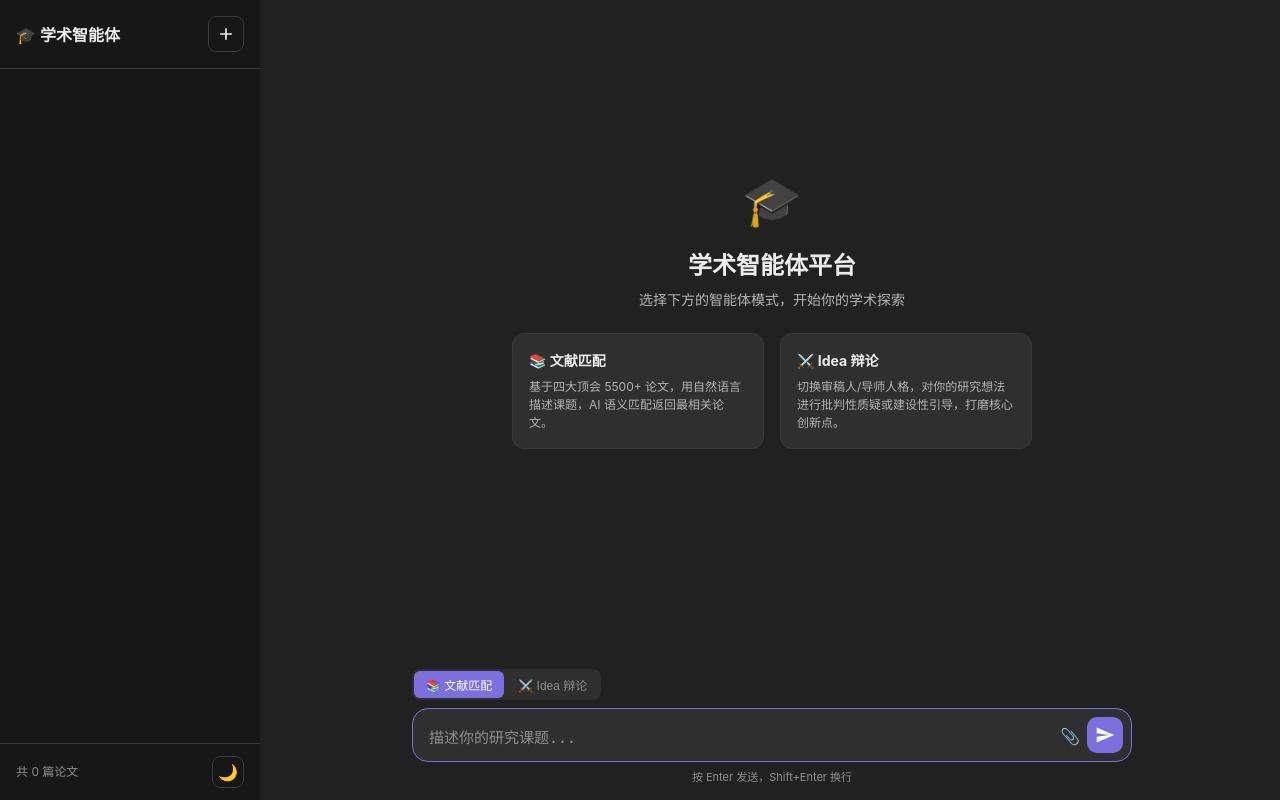
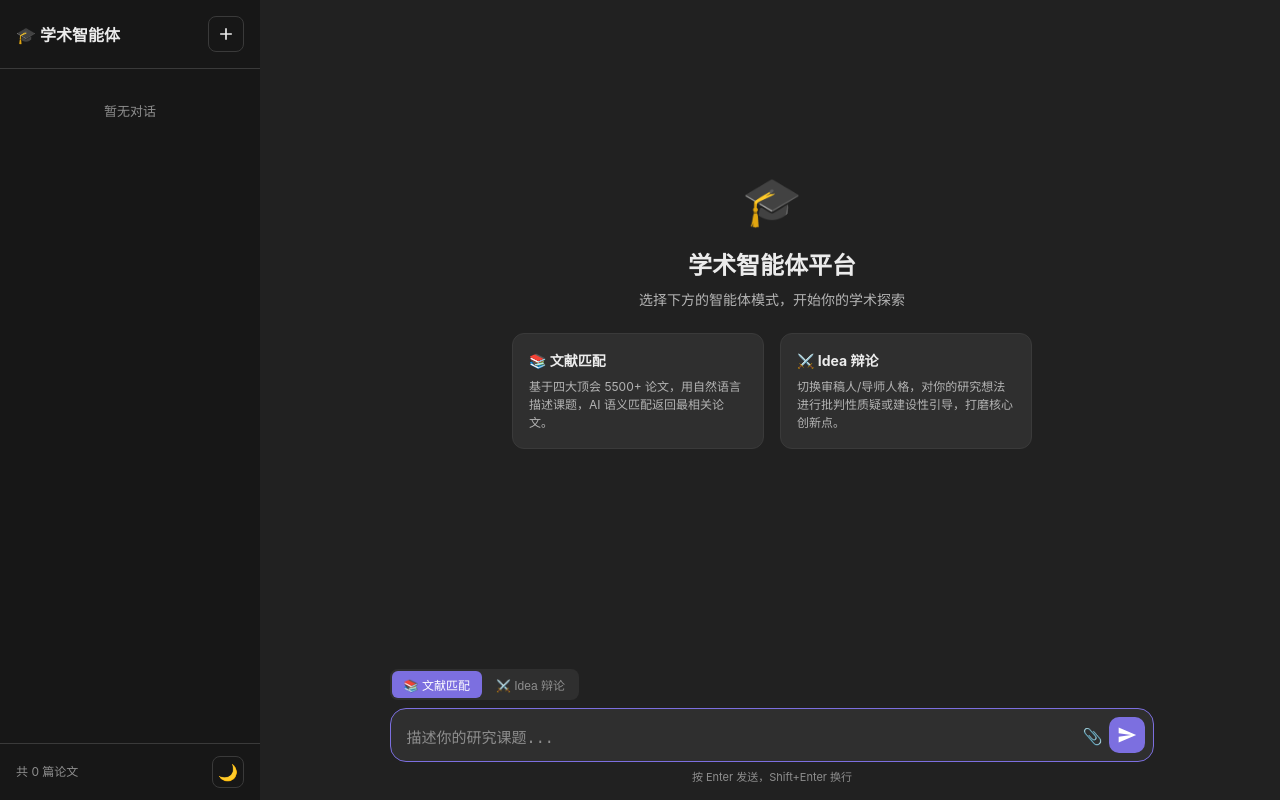
Before and after one commit to HackC0der/CyberAcademicAssistant, a Flask app: page / in a window 1280 px wide. Run offline with Flask 3, Linux system fonts and the light colour scheme; data that the repository does not hold is empty.

Commit message:
fix: restore sidebar resize handle, content width to 80%
- Re-add initResize() function (was lost in JS rewrite)
- Change content max-width from fixed 768px to 80% of available space
- Width adapts dynamically as sidebar is resized

```diff
--- a/agent/static/app.js
+++ b/agent/static/app.js
@@ -191,6 +191,47 @@ async function handlePdfUpload(e) {
 function clearPdf() {
     pendingPdf = null;
     document.getElementById('pdf-indicator').style.display = 'none';
+}
+
+// ========== 侧边栏拖拽调整宽度 ==========
+
+function initResize() {
+    const handle = document.getElementById('resize-handle');
+    const sidebar = document.querySelector('.sidebar');
+    const root = document.documentElement;
+    const SIDEBAR_KEY = 'literature_agent_sidebar_width';
+
+    const saved = localStorage.getItem(SIDEBAR_KEY);
+    if (saved) {
+        const w = parseInt(saved, 10);
+        if (w >= 180 && w <= 500) root.style.setProperty('--sidebar-width', w + 'px');
+    }
+
+    let startX, startWidth;
+
+    handle.addEventListener('mousedown', (e) => {
+        e.preventDefault();
+        startX = e.clientX;
+        startWidth = sidebar.getBoundingClientRect().width;
+        handle.classList.add('active');
+        document.body.classList.add('resizing');
+        document.addEventListener('mousemove', onMouseMove);
+        document.addEventListener('mouseup', onMouseUp);
+    });
+
+    function onMouseMove(e) {
+        let newWidth = startWidth + (e.clientX - startX);
+        newWidth = Math.max(180, Math.min(500, newWidth));
+        root.style.setProperty('--sidebar-width', newWidth + 'px');
+    }
+
+    function onMouseUp() {
+        handle.classList.remove('active');
+        document.body.classList.remove('resizing');
+        document.removeEventListener('mousemove', onMouseMove);
+        document.removeEventListener('mouseup', onMouseUp);
+        localStorage.setItem(SIDEBAR_KEY, Math.round(sidebar.getBoundingClientRect().width));
+    }
 }
 
 // ========== 主题 ==========
--- a/agent/static/style.css
+++ b/agent/static/style.css
@@ -15,7 +15,7 @@
     --accent-soft: rgba(124, 111, 224, 0.1);
     --radius: 12px;
     --sidebar-width: 260px;
-    --content-max-width: 768px;
+    --content-max-width: 80%;
 }
 
 /* ========== 亮色主题 ========== */
```
